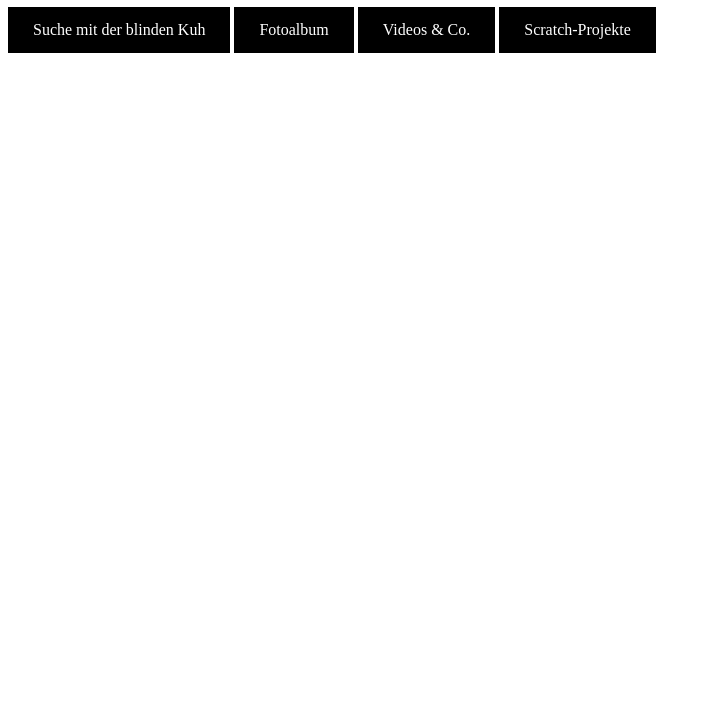
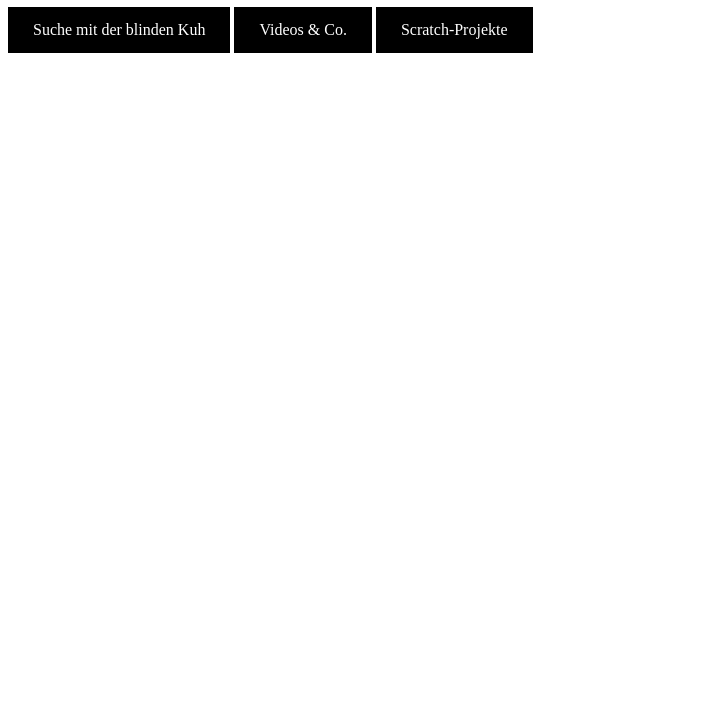
Before and after one commit to libewa/oldsite, a plain HTML site: page index.html in a window 1280 px wide. Shown: the part 73-800 px from the top of the page, without its empty margins (0-711 px from the left). Drawn offline with Linux system fonts and the light colour scheme.

Commit message:
Update index.html

```diff
--- a/index.html
+++ b/index.html
@@ -19,7 +19,6 @@
 <body>
 	<h1>Startseite</h1>
 	<a href="search.html">Suche mit der blinden Kuh</a>
-	<a href="photos/index.html">Fotoalbum</a>
 	<a href="Hello_World/index.html">Videos &amp; Co.</a>
 	<a href="scratch.html">Scratch-Projekte</a>
 </body>
```
